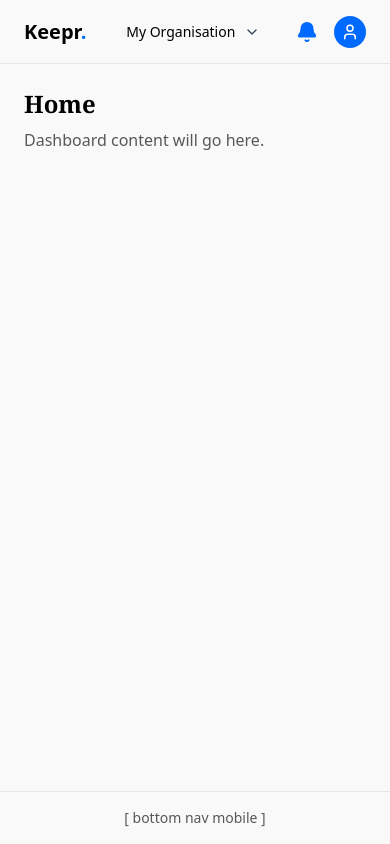
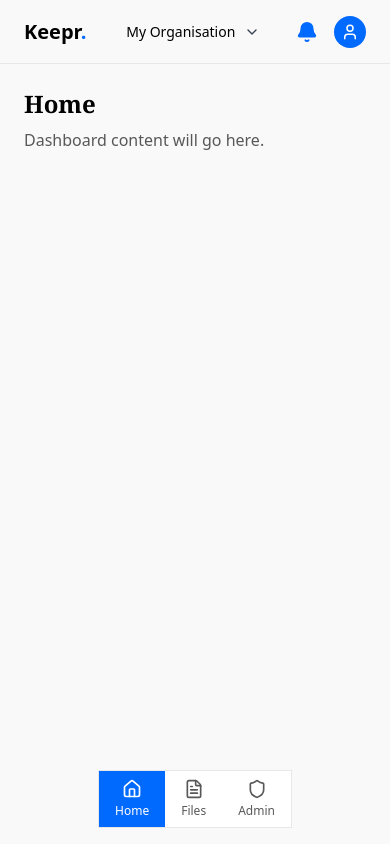
Before and after one commit to JulesMattioni/transcendence, a React (Vite) app in the folder frontend/: page /dashboard in a window 390 px wide. Built offline with nearby package versions, Linux system fonts and the light colour scheme.

Commit message:
Add BottomNav component and update routing for Files and Admin pages

```diff
--- /dev/null
+++ b/frontend/src/components/dashboard/BottomNav.tsx
@@ -0,0 +1,31 @@
+import { NavLink } from 'react-router-dom'
+import { navItems } from './NavItems'
+
+function BottomNav() {
+  return (
+    <div className='flex items-center justify-around py-4 lg:hidden'>
+        <nav className="flex items-center justify-around border border-gray-200 bg-white lg:hidden">
+        {navItems.map((item) => {
+            const Icon = item.icon
+            return (
+            <NavLink
+                key={item.to}
+                to={item.to}
+                end
+                className={({ isActive }) =>
+                `flex flex-col items-center gap-1 px-4 py-2 text-xs transition-colors ${
+                    isActive ? 'bg-keepr text-white' : 'text-muted hover:bg-gray-50'
+                }`
+                }
+            >
+                <Icon size={20} />
+                <span>{item.label}</span>
+            </NavLink>
+            )
+        })}
+        </nav>
+    </div>
+  )
+}
+
+export default BottomNav
--- a/frontend/src/components/dashboard/DashboardLayout.tsx
+++ b/frontend/src/components/dashboard/DashboardLayout.tsx
@@ -1,6 +1,7 @@
 import type { ReactNode } from 'react'
 import Topbar from './Topbar'
 import Sidebar from './Sidebar'
+import BottomNav from './BottomNav'
 
 function DashboardLayout({ children }: { children: ReactNode }) {
   return (
@@ -18,9 +19,7 @@ function DashboardLayout({ children }: { children: ReactNode }) {
       </div>
 
       {/* Bottom nav (mobile) */}
-      <nav className="border-t border-gray-200 p-4 text-center text-sm text-muted lg:hidden">
-        [ bottom nav mobile ]
-      </nav>
+      <BottomNav/>
     </div>
   )
 }
--- /dev/null
+++ b/frontend/src/components/dashboard/NavItems.tsx
@@ -0,0 +1,14 @@
+import { Home, FileText, Shield } from 'lucide-react'
+import type { LucideIcon } from 'lucide-react'
+
+export interface NavItem {
+  to: string
+  label: string
+  icon: LucideIcon
+}
+
+export const navItems: NavItem[] = [
+  { to: '/dashboard', label: 'Home', icon: Home },
+  { to: '/dashboard/files', label: 'Files', icon: FileText },
+  { to: '/dashboard/admin', label: 'Admin', icon: Shield },
+]
--- a/frontend/src/components/dashboard/Sidebar.tsx
+++ b/frontend/src/components/dashboard/Sidebar.tsx
@@ -1,12 +1,7 @@
 import { useState } from 'react'
 import { NavLink } from 'react-router-dom'
-import { PanelLeft, Home, FileText, Shield, LogOut } from 'lucide-react'
-
-const navItems = [
-  { to: '/dashboard', label: 'Home', icon: Home },
-  { to: '/dashboard/files', label: 'Files', icon: FileText },
-  { to: '/dashboard/admin', label: 'Admin', icon: Shield },
-]
+import { PanelLeft, LogOut } from 'lucide-react'
+import { navItems } from './NavItems'
 
 function Sidebar() {
   const [collapsed, setCollapsed] = useState(false)
--- /dev/null
+++ b/frontend/src/pages/dashboard/AdminPage.tsx
@@ -0,0 +1,12 @@
+import DashboardLayout from '../../components/dashboard/DashboardLayout'
+
+function AdminPage() {
+  return (
+    <DashboardLayout>
+      <h1 className="font-serif text-2xl font-bold text-ink">Admin</h1>
+      <p className="mt-2 text-muted">Admin content will go here.</p>
+    </DashboardLayout>
+  )
+}
+
+export default AdminPage
--- /dev/null
+++ b/frontend/src/pages/dashboard/FilesPage.tsx
@@ -0,0 +1,12 @@
+import DashboardLayout from '../../components/dashboard/DashboardLayout'
+
+function FilesPage() {
+  return (
+    <DashboardLayout>
+      <h1 className="font-serif text-2xl font-bold text-ink">Files</h1>
+      <p className="mt-2 text-muted">Files content will go here.</p>
+    </DashboardLayout>
+  )
+}
+
+export default FilesPage
--- a/frontend/src/routes/AppRoutes.tsx
+++ b/frontend/src/routes/AppRoutes.tsx
@@ -3,6 +3,8 @@ import LandingPage from '../pages/LandingPage'
 import LoginPage from '../pages/LoginPage'
 import RegisterPage from '../pages/RegisterPage'
 import HomePage from '../pages/dashboard/HomePage'
+import FilesPage from '../pages/dashboard/FilesPage'
+import AdminPage from '../pages/dashboard/AdminPage'
 
 
 function AppRoutes() {
@@ -12,6 +14,8 @@ function AppRoutes() {
       <Route path="/login" element={<LoginPage />} />
       <Route path="/register" element={<RegisterPage />} />
       <Route path="/dashboard" element={<HomePage />} />
+      <Route path="/dashboard/files" element={<FilesPage />} />
+      <Route path="/dashboard/admin" element={<AdminPage />} />
     </Routes>
   )
 }
```
